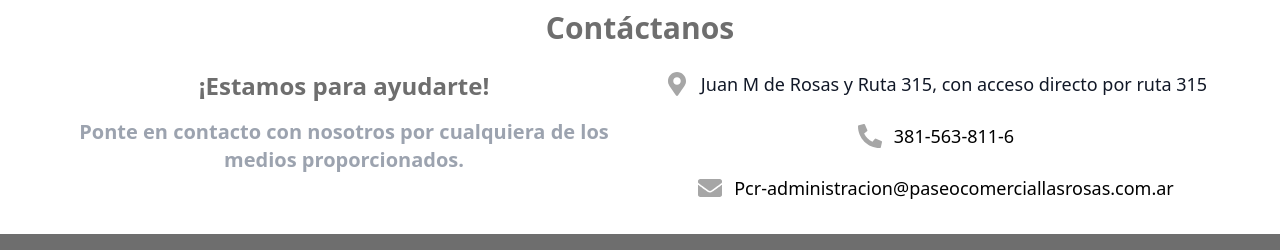
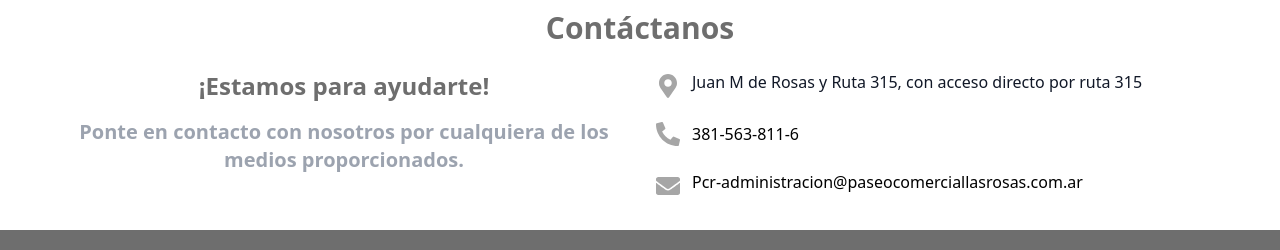
Before and after one commit to Gerorios/Glaeia-Front, a React (Vite) app: page / in a window 1280 px wide. Shown: the part 2498-2748 px from the top of the page. Built offline with nearby package versions, Linux system fonts and the light colour scheme; no server answers.

Commit message:
Modifico navbar

```diff
--- a/src/App.jsx
+++ b/src/App.jsx
@@ -5,6 +5,7 @@
 import './index.css';
 import { ToastContainer } from 'react-toastify';
 import 'react-toastify/dist/ReactToastify.css';
+
 
 
 const Home = lazy(() => import('./components/Home.jsx'));
--- a/src/Components/Common/Navbar.jsx
+++ b/src/Components/Common/Navbar.jsx
@@ -61,16 +61,39 @@
                 </div>
             </div>
 
-            {isOpen && (
-                <div className={`md:hidden absolute top-full left-0 w-full bg-primary text-white flex flex-col items-center space-y-4 py-4 px-4 z-50 border-2 border-gray-200 border-opacity-50 ${
-            scrolled ? 'bg-primary shadow-md' : 'bg-transparent'
-        } text-secondary`}>
-                    <Link to="/" className="hover:text-gray-300" onClick={toggleMenu}>Inicio</Link>
-                    <Link to="/properties" className="hover:text-gray-300" onClick={toggleMenu}>Locales</Link>
-                    <button onClick={handleScrollToContact} className="hover:text-gray-300">Contacto</button>
-                    <button onClick={handleScrollToNovedades} className="hover:text-gray-300">Novedades</button>
-                </div>
-            )}
+{isOpen && (
+  <div
+    className="absolute right-4 top-20 w-52 bg-white text-black rounded-md shadow-lg border border-gray-200 z-50 animate-slideDown"
+  >
+    <Link
+      to="/"
+      onClick={toggleMenu}
+      className="block px-4 py-3 text-sm hover:bg-gray-100"
+    >
+      Inicio
+    </Link>
+    <Link
+      to="/properties"
+      onClick={toggleMenu}
+      className="block px-4 py-3 text-sm hover:bg-gray-100"
+    >
+      Locales
+    </Link>
+    <button
+      onClick={handleScrollToContact}
+      className="block w-full text-left px-4 py-3 text-sm hover:bg-gray-100"
+    >
+      Contacto
+    </button>
+    <button
+      onClick={handleScrollToNovedades}
+      className="block w-full text-left px-4 py-3 text-sm hover:bg-gray-100"
+    >
+      Novedades
+    </button>
+  </div>
+)}
+
         </nav>
     );
 };
--- a/src/Components/ContactSection.jsx
+++ b/src/Components/ContactSection.jsx
@@ -2,7 +2,7 @@
 import { FaMapMarkerAlt, FaPhoneAlt, FaEnvelope } from 'react-icons/fa';
 
 const ContactSection = () => {
-  const whatsappNumber = "3815638116"; // Número de WhatsApp sin espacios ni guiones
+  const whatsappNumber = "3815638116";
 
   return (
     <section className="py-8 bg-white px-4 sm:px-8" id="contact-section">
@@ -16,27 +16,29 @@
           </p>
         </div>
 
-        <div className="text-base sm:text-lg text-gray-900 space-y-6 flex flex-col items-center">
-          <div className="flex items-center space-x-3">
-            <FaMapMarkerAlt className="text-neutral text-2xl flex-shrink-0" />
-            <p className="text-center">Juan M de Rosas y Ruta 315, con acceso directo por ruta 315</p>
+        <div className="text-base sm:text-lg text-gray-900 space-y-6 flex flex-col items-center w-full">
+          <div className="flex items-start space-x-3 w-full">
+            <FaMapMarkerAlt className="text-neutral text-2xl flex-shrink-0 mt-1" />
+            <p className="text-left break-words text-sm sm:text-base w-full">
+              Juan M de Rosas y Ruta 315, con acceso directo por ruta 315
+            </p>
           </div>
-          <div className="flex items-center space-x-3">
+          <div className="flex items-center space-x-3 w-full">
             <FaPhoneAlt className="text-neutral text-2xl flex-shrink-0" />
             <a
               href={`https://wa.me/54${whatsappNumber}`}
               target="_blank"
               rel="noopener noreferrer"
-              className="text-black hover:underline"
+              className="text-black hover:underline text-sm sm:text-base break-words"
             >
               381-563-811-6
             </a>
           </div>
-          <div className="flex items-center space-x-3">
-            <FaEnvelope className="text-neutral text-2xl flex-shrink-0" />
+          <div className="flex items-start space-x-3 w-full">
+            <FaEnvelope className="text-neutral text-2xl flex-shrink-0 mt-1" />
             <a
               href="mailto:Pcr-administracion@paseocomerciallasrosas.com.ar"
-              className="text-black hover:underline"
+              className="text-black hover:underline text-left text-sm sm:text-base break-words w-full"
             >
               Pcr-administracion@paseocomerciallasrosas.com.ar
             </a>
```
